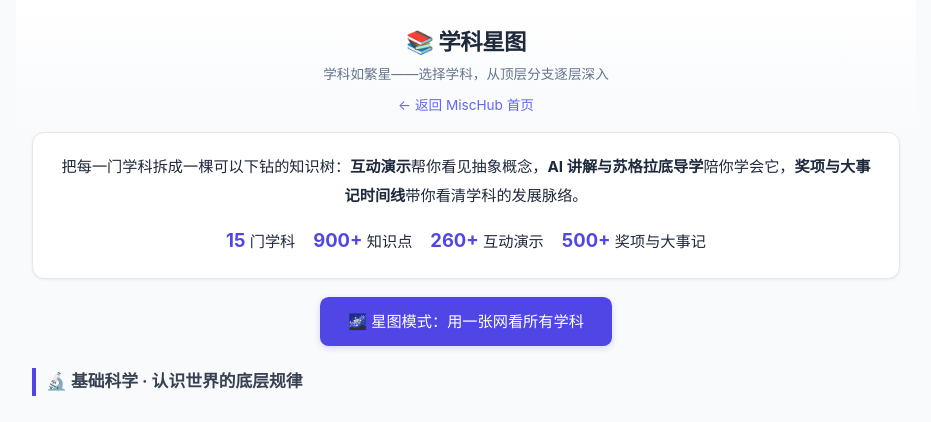
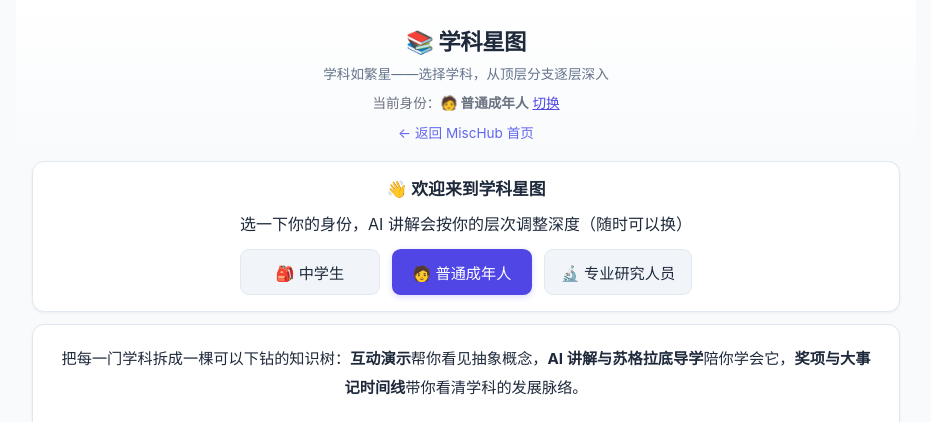
Before and after one commit to ssdrgzn2026/oral-practice, a Flask app: page /graph in a window 1280 px wide. Shown: the top 422 px of the page, without its empty margins (174-1105 px from the left). Run offline with Flask 3, Linux system fonts and the light colour scheme.

Commit message:
feat: 读者三层次体系（中学生/普通成年人默认/专业研究人员），AI内容按身份调整深度

```diff
--- a/static/css/style.css
+++ b/static/css/style.css
@@ -1239,3 +1239,22 @@ body { line-height: 1.65; }
     padding-left: 10px;
     margin: 22px 0 4px;
 }
+
+/* ===== 读者身份层次 ===== */
+.level-switch {
+    font-size: 0.85rem;
+    color: #6b7280;
+    margin-top: 6px;
+}
+
+.level-switch a { color: #4f46e5; }
+
+.level-btns {
+    display: flex;
+    justify-content: center;
+    gap: 12px;
+    flex-wrap: wrap;
+    margin-top: 4px;
+}
+
+.level-btns .btn { min-width: 140px; }
--- /dev/null
+++ b/static/js/level.js
@@ -0,0 +1,28 @@
+/* 学科星图 · 读者身份层次（中学生/普通成年人/专业研究人员）
+ * 身份存 localStorage，AI 内容按层次调整深度
+ */
+window.AtlasLevel = (function () {
+    var KEY = "atlas_level";
+    var LEVELS = {
+        middle: {
+            name: "中学生",
+            icon: "🎒",
+            directive: "读者是一名中学生：请用最通俗的语言讲解，多举生活和校园中的例子，少用公式和专业术语；必须使用时请用一句话解释这个术语。",
+        },
+        adult: {
+            name: "普通成年人",
+            icon: "🧑",
+            directive: "读者是普通成年人（非专业人士）：语言通俗但不必过分简化，可以使用常见公式和术语并简要解释。",
+        },
+        researcher: {
+            name: "专业研究人员",
+            icon: "🔬",
+            directive: "读者是专业研究人员：请使用严谨的学术语言，包含关键公式、重要文献方向、当前开放问题，不必做通俗化解释。",
+        },
+    };
+    function get() { return localStorage.getItem(KEY) || "adult"; }
+    function set(lv) { if (LEVELS[lv]) localStorage.setItem(KEY, lv); }
+    function info() { return LEVELS[get()]; }
+    function directive() { return LEVELS[get()].directive; }
+    return { get: get, set: set, info: info, directive: directive, LEVELS: LEVELS };
+})();
--- a/static/sw.js
+++ b/static/sw.js
@@ -1,5 +1,5 @@
 /* MiscHub Service Worker：只缓存静态资源，页面和接口始终走网络 */
-const CACHE = "mischub-static-v6";
+const CACHE = "mischub-static-v7";
 const STATIC = [
     "/static/css/style.css",
     "/static/js/track.js",
--- a/templates/graphs.html
+++ b/templates/graphs.html
@@ -16,10 +16,18 @@
         <header class="header">
             <h1>📚 学科星图</h1>
             <p class="subtitle">学科如繁星——选择学科，从顶层分支逐层深入</p>
+            <p class="level-switch">当前身份：<b id="level-now"></b> <a href="#" id="level-change">切换</a></p>
             {% if base %}<p class="back-home"><a href="/">← 返回 MiscHub 首页</a></p>{% endif %}
         </header>
 
         <main class="main">
+            <!-- 读者身份（首次访问弹出选择，默认普通成年人） -->
+            <div class="card" id="level-welcome" style="display:none; text-align:center;">
+                <h3>👋 欢迎来到学科星图</h3>
+                <p style="margin:6px 0 12px;">选一下你的身份，AI 讲解会按你的层次调整深度（随时可以换）</p>
+                <div class="level-btns" id="level-welcome-btns"></div>
+            </div>
+
             <!-- 站点介绍 -->
             <div class="card atlas-hero">
                 <p>把每一门学科拆成一棵可以下钻的知识树：<b>互动演示</b>帮你看见抽象概念，<b>AI 讲解与苏格拉底导学</b>陪你学会它，<b>奖项与大事记时间线</b>带你看清学科的发展脉络。</p>
@@ -131,6 +139,38 @@
             <p class="icp">京ICP备2026035074号-1 | 京公网安备11010802048950号</p>
         </footer>
     </div>
+    <script src="/static/js/level.js"></script>
+    <script>
+    (function () {
+        var L = window.AtlasLevel;
+        function paint() {
+            document.getElementById("level-now").textContent = L.info().icon + " " + L.info().name;
+        }
+        paint();
+        // 首次访问：弹出身份选择
+        if (!localStorage.getItem("atlas_level")) {
+            var w = document.getElementById("level-welcome");
+            w.style.display = "block";
+            var box = document.getElementById("level-welcome-btns");
+            box.innerHTML = Object.keys(L.LEVELS).map(function (k) {
+                var v = L.LEVELS[k];
+                return '<button class="btn ' + (k === "adult" ? "primary" : "secondary") + '" data-lv="' + k + '">' + v.icon + " " + v.name + "</button>";
+            }).join("");
+            box.querySelectorAll("button").forEach(function (b) {
+                b.addEventListener("click", function () {
+                    L.set(b.dataset.lv);
+                    w.style.display = "none";
+                    paint();
+                });
+            });
+        }
+        document.getElementById("level-change").addEventListener("click", function (e) {
+            e.preventDefault();
+            localStorage.removeItem("atlas_level");
+            location.reload();
+        });
+    })();
+    </script>
     <script src="/static/js/track.js"></script>
     <script src="/static/js/pwa.js"></script>
     <script>
```
Also changed, not shown: templates/graph.html (+13 -2 lines).
